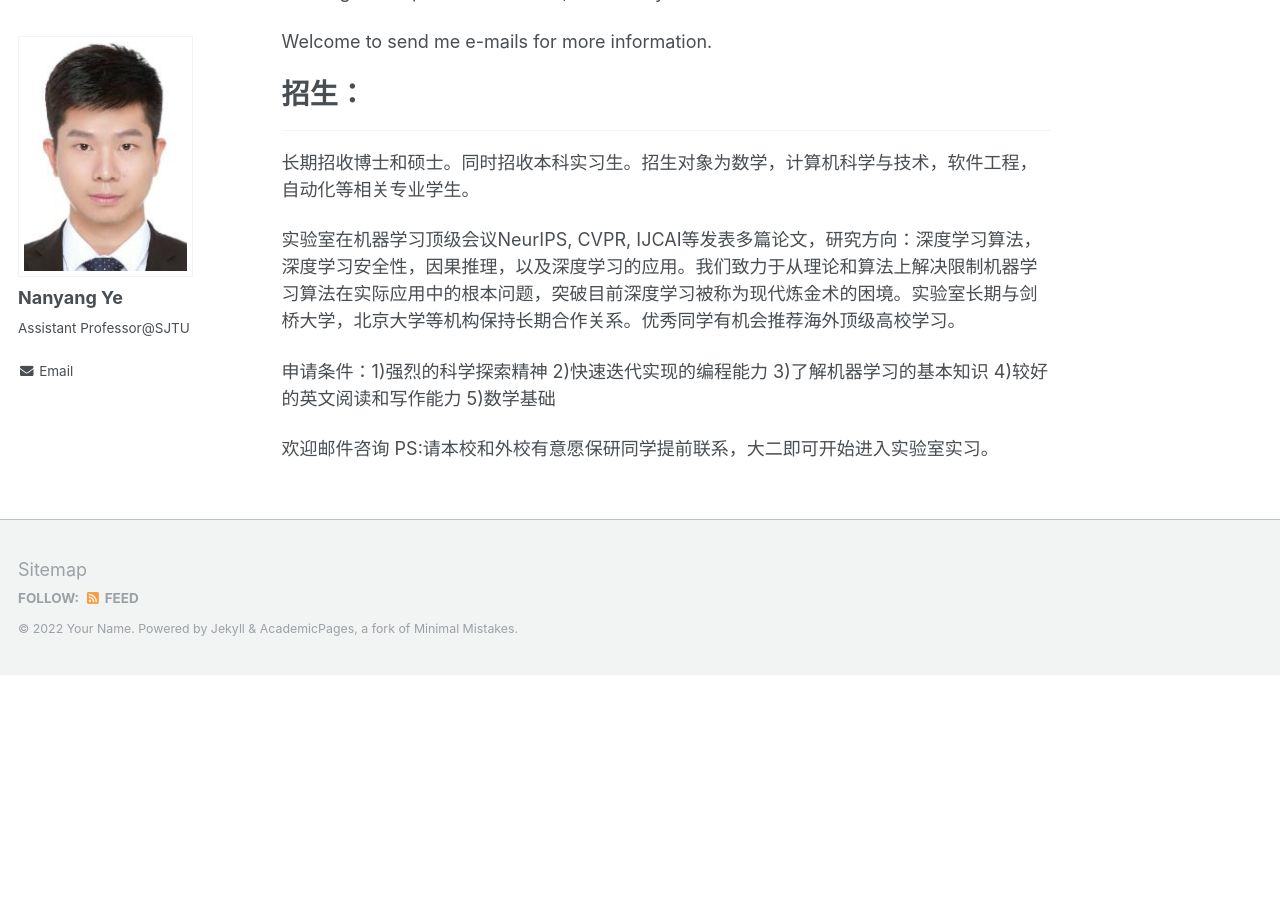
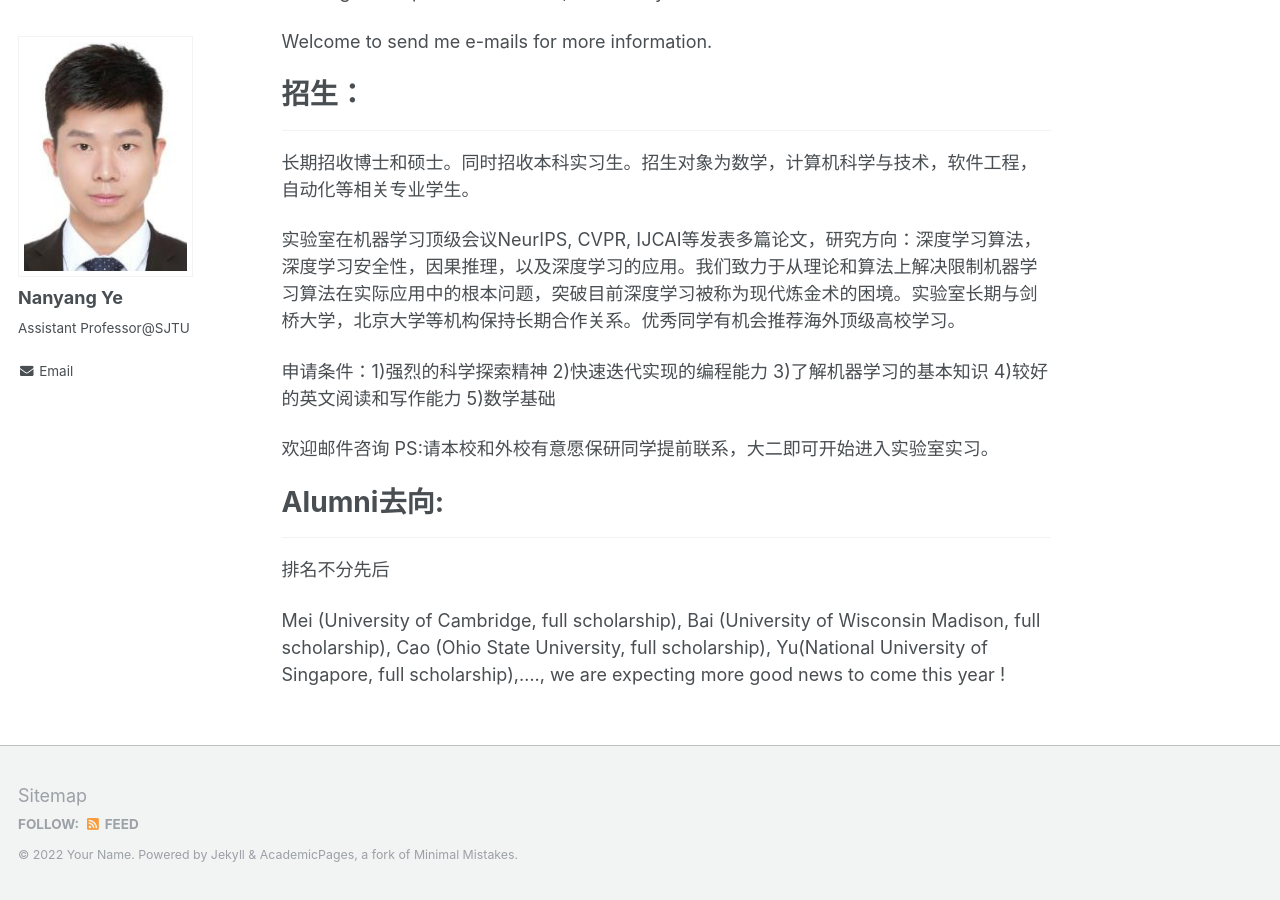
Before and after one commit to ynysjtu/ynysjtu.github.io, a Jekyll site: the page built from _pages/about.md, in a window 1280 px wide and 900 px high, scrolled down 2882 px. Built offline with Jekyll 4.4.1, drawn with Linux system fonts in a browser that asks for light colours; before the commit the page ends 3557 px from its top, so only the background shows below that.

Commit message:
Update about.md

```diff
--- a/_pages/about.md
+++ b/_pages/about.md
@@ -73,3 +73,9 @@ Welcome to send me e-mails for more information.
 
 欢迎邮件咨询
 PS:请本校和外校有意愿保研同学提前联系，大二即可开始进入实验室实习。
+
+# Alumni去向:
+------
+排名不分先后
+
+Mei (University of Cambridge, full scholarship), Bai (University of Wisconsin Madison, full scholarship), Cao (Ohio State University, full scholarship), Yu(National University of Singapore, full scholarship),...., we are expecting more good news to come this year !
```
